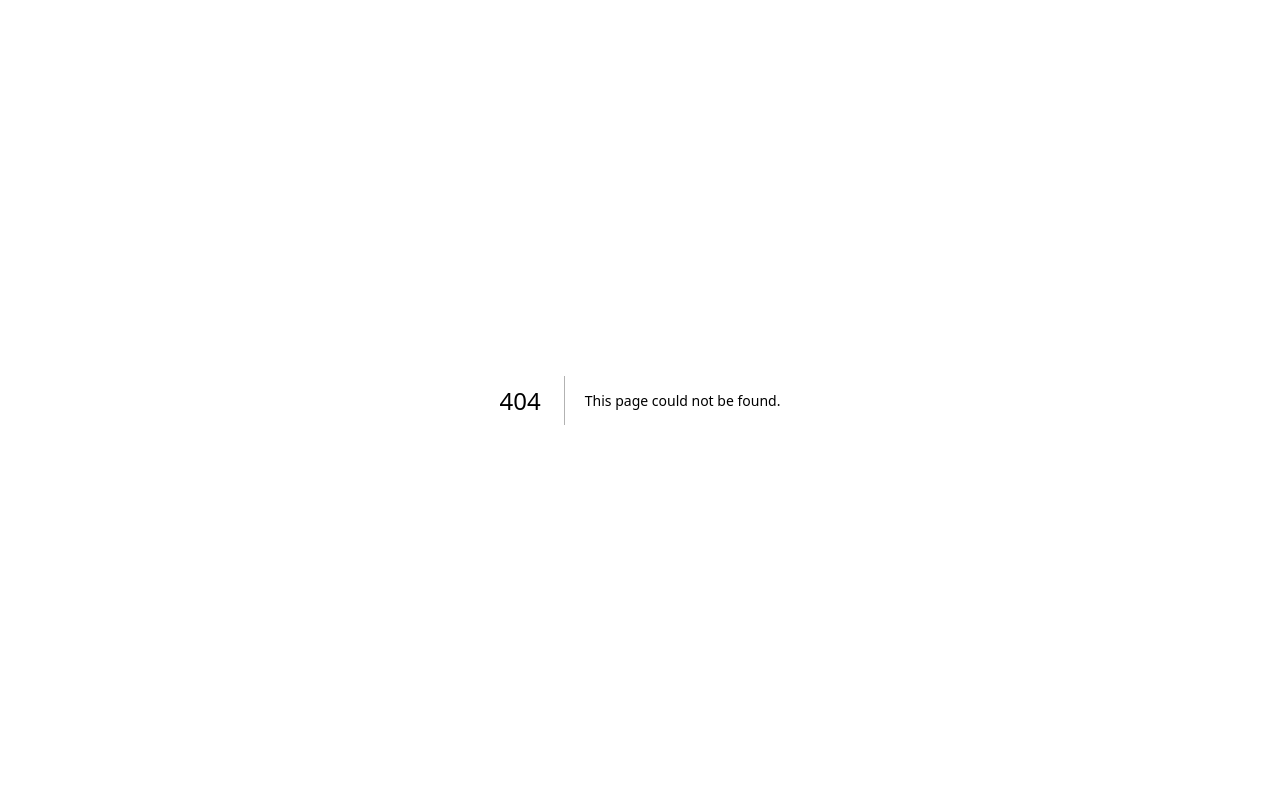
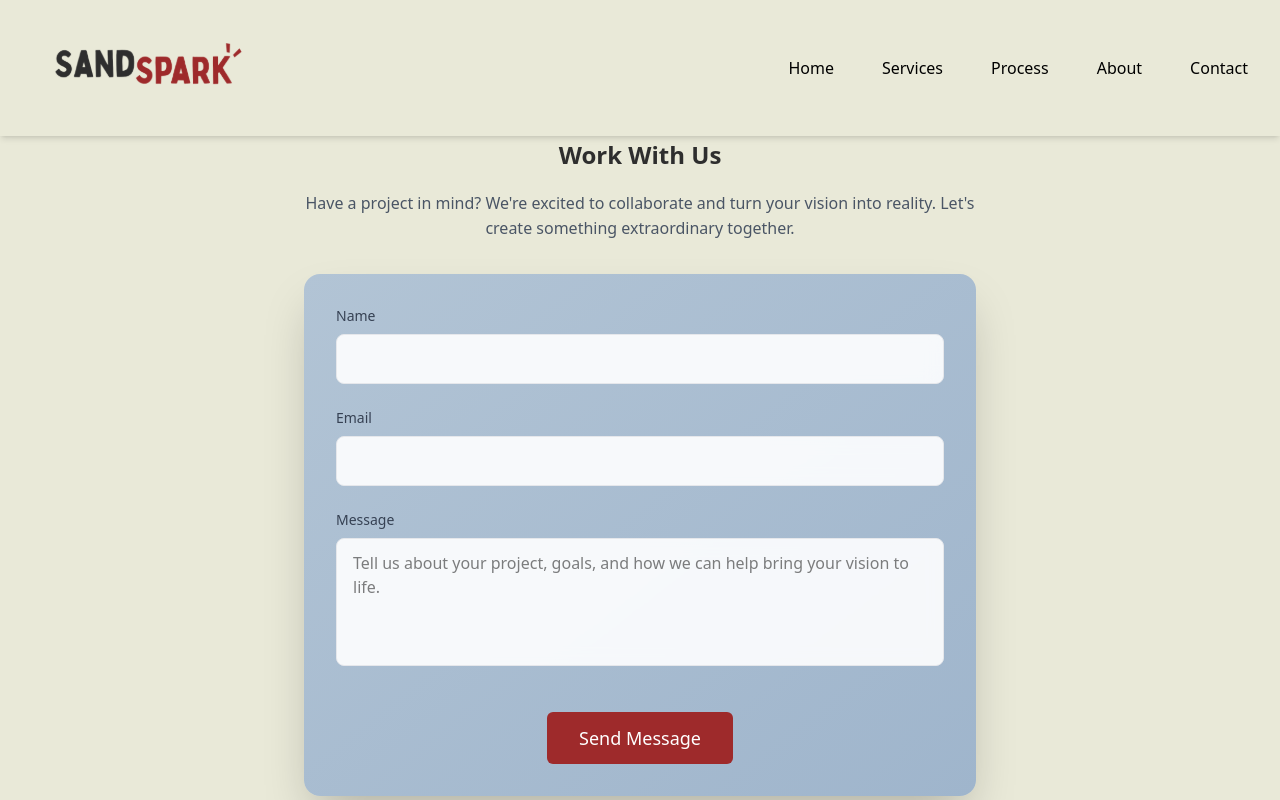
Before and after one commit to mohakh2/sandspark, a Next.js app: page /Contact-us in a window 1280 px wide. Before the commit this address had no page. Shown: the top 800 px of the page. Built offline with nearby package versions, Linux system fonts and the light colour scheme.

Commit message:
feat: add 'contact' variant to Button component and integrate Contact Us section in HomeTemplate with new Footer component

```diff
--- /dev/null
+++ b/src/app/Contact-us/page.tsx
@@ -0,0 +1,13 @@
+import Navbar from "@/components/navbar";
+import Footer from "@/components/organisms/Footer";
+import ContactForm from "@/components/organisms/ContactForm";
+
+export default function ContactUs() {
+  return (
+    <>
+      <Navbar />
+      <ContactForm />
+      <Footer />
+    </>
+  );
+}
--- a/src/components/atoms/Button.tsx
+++ b/src/components/atoms/Button.tsx
@@ -4,7 +4,7 @@ import Link from "next/link"
 import { ButtonHTMLAttributes } from "react"
 
 type ButtonProps = ButtonHTMLAttributes<HTMLButtonElement> & {
-  variant: 'primary' | 'secondary' | 'navbar'
+  variant: 'primary' | 'secondary' | 'navbar' | 'contact'
   children: React.ReactNode
   href?: string
 }
@@ -20,7 +20,8 @@ export default function Button({
   const variantStyles = {
     primary: "text-white bg-[var(--button-primary)]",
     secondary: "text-white bg-[var(--button-secondary)]",
-    navbar: "text-black"
+    navbar: "text-black",
+    contact: "text-white bg-[var(--button-primary)] w-[200px] text-center text-lg font-bold"
   }
 
   const className = `${baseStyles} ${variantStyles[variant]} ${customClassName || ''}`
--- /dev/null
+++ b/src/components/organisms/ContactForm.tsx
@@ -0,0 +1,138 @@
+'use client'
+import { FormEvent, useState } from 'react';
+import Button from '@/components/atoms/Button';
+import Heading from '@/components/atoms/Heading';
+
+interface FormData {
+  name: string;
+  email: string;
+  message: string;
+}
+
+export default function ContactForm() {
+  const [formData, setFormData] = useState<FormData>({
+    name: '',
+    email: '',
+    message: ''
+  });
+  const [isSubmitting, setIsSubmitting] = useState(false);
+  const [submitted, setSubmitted] = useState(false);
+
+  const handleChange = (e: React.ChangeEvent<HTMLInputElement | HTMLTextAreaElement>) => {
+    const { name, value } = e.target;
+    setFormData(prev => ({ ...prev, [name]: value }));
+  };
+
+  const handleSubmit = async (e: FormEvent) => {
+    e.preventDefault();
+    setIsSubmitting(true);
+
+    try {
+      // Here you would add your API call
+      await new Promise(resolve => setTimeout(resolve, 1000));
+      setSubmitted(true);
+      setFormData({ name: '', email: '', message: '' });
+    } catch (error) {
+      console.error('Error submitting form:', error);
+    } finally {
+      setIsSubmitting(false);
+    }
+  };
+
+  if (submitted) {
+    return (
+      <div className="flex flex-col items-center justify-center min-h-[400px] text-center px-4 animate-fadeIn">
+        <div className="bg-green-50 rounded-full p-4 mb-4 animate-scaleIn">
+          <svg className="w-12 h-12 text-green-500 mx-auto animate-checkmark" fill="none" stroke="currentColor" viewBox="0 0 24 24">
+            <path strokeLinecap="round" strokeLinejoin="round" strokeWidth="2" d="M5 13l4 4L19 7" />
+          </svg>
+        </div>
+        <Heading size="md" className="mb-4 animate-slideUp delay-200">Thank You!</Heading>
+        <p className="text-gray-600 mb-8 animate-slideUp delay-300">We've received your message and will get back to you soon.</p>
+        <Button
+          variant="primary"
+          onClick={() => setSubmitted(false)}
+          className="animate-slideUp delay-400 hover:scale-105 transition-transform duration-200"
+        >
+          Send Another Message
+        </Button>
+      </div>
+    );
+  }
+
+  return (
+    <div className="flex flex-col items-center justify-center w-full max-w-4xl mx-auto px-4 animate-fadeIn">
+      <Heading size="md" className="text-center mb-4 animate-slideDown">Work With Us</Heading>
+      <p className="text-center text-gray-600 mb-8 max-w-2xl animate-slideDown delay-100">
+        Have a project in mind? We're excited to collaborate and turn your vision into reality.
+        Let's create something extraordinary together.
+      </p>
+      <section className="w-full max-w-2xl animate-slideUp delay-200">
+        <div className="w-full rounded-2xl p-8 shadow-2xl bg-gradient-to-br from-[#B2C4D5] to-[#9FB5CC] hover:shadow-3xl transition-all duration-300">
+          <form onSubmit={handleSubmit} className="space-y-6">
+            <div className="space-y-2 group">
+              <label htmlFor="name" className="block text-sm font-medium text-gray-700 transition-colors group-focus-within:text-[#FFB74C]">Name</label>
+              <input
+                id="name"
+                name="name"
+                type="text"
+                value={formData.name}
+                onChange={handleChange}
+                className="w-full px-4 py-3 rounded-lg bg-white/90 backdrop-blur-sm border border-gray-200 focus:outline-none focus:border-[#FFB74C] focus:ring-2 focus:ring-[#FFB74C]/20 transition-all duration-200 text-black transform-gpu hover:translate-x-1"
+                required
+                minLength={2}
+              />
+            </div>
+
+            <div className="space-y-2 group">
+              <label htmlFor="email" className="block text-sm font-medium text-gray-700 transition-colors group-focus-within:text-[#FFB74C]">Email</label>
+              <input
+                id="email"
+                name="email"
+                type="email"
+                value={formData.email}
+                onChange={handleChange}
+                className="w-full px-4 py-3 rounded-lg bg-white/90 backdrop-blur-sm border border-gray-200 focus:outline-none focus:border-[#FFB74C] focus:ring-2 focus:ring-[#FFB74C]/20 transition-all duration-200 text-black transform-gpu hover:translate-x-1"
+                required
+                pattern="[a-z0-9._%+-]+@[a-z0-9.-]+\.[a-z]{2,}$"
+              />
+            </div>
+
+            <div className="space-y-2 group">
+              <label htmlFor="message" className="block text-sm font-medium text-gray-700 transition-colors group-focus-within:text-[#FFB74C]">Message</label>
+              <textarea
+                id="message"
+                name="message"
+                value={formData.message}
+                onChange={handleChange}
+                className="w-full h-32 px-4 py-3 rounded-lg bg-white/90 backdrop-blur-sm border border-gray-200 focus:outline-none focus:border-[#FFB74C] focus:ring-2 focus:ring-[#FFB74C]/20 transition-all duration-200 resize-none text-black transform-gpu hover:translate-x-1"
+                required
+                minLength={10}
+                placeholder="Tell us about your project, goals, and how we can help bring your vision to life."
+              />
+            </div>
+
+            <div className="flex justify-center pt-4">
+              <Button
+                type="submit"
+                variant="primary"
+                disabled={isSubmitting}
+                className="relative px-8 py-3 text-lg font-medium transition-all duration-300 transform hover:scale-105 hover:rotate-1 active:scale-95"
+              >
+                {isSubmitting ? (
+                  <div className="flex items-center">
+                    <svg className="animate-spin -ml-1 mr-3 h-5 w-5 text-white" xmlns="http://www.w3.org/2000/svg" fill="none" viewBox="0 0 24 24">
+                      <circle className="opacity-25" cx="12" cy="12" r="10" stroke="currentColor" strokeWidth="4"></circle>
+                      <path className="opacity-75" fill="currentColor" d="M4 12a8 8 0 018-8V0C5.373 0 0 5.373 0 12h4zm2 5.291A7.962 7.962 0 014 12H0c0 3.042 1.135 5.824 3 7.938l3-2.647z"></path>
+                    </svg>
+                    Sending...
+                  </div>
+                ) : 'Send Message'}
+              </Button>
+            </div>
+          </form>
+        </div>
+      </section>
+    </div>
+  );
+}
--- /dev/null
+++ b/src/components/organisms/Footer.tsx
@@ -0,0 +1,18 @@
+export default function Footer() {
+    return (
+    <footer className="w-full border-t mt-40" id="contact">
+        <div className="container mx-auto py-8 px-4">
+          <div className="flex flex-col md:flex-row justify-between items-center">
+            <div className="mb-4 md:mb-0">
+              <h3 className="text-lg font-bold">SandSpark Digital</h3>
+              <p className="text-sm">Websites that Work. Ideas that Ignite.</p>
+            </div>
+            <div className="text-sm text-center md:text-right">
+              <p>© 2024 SandSpark Digital. All rights reserved.</p>
+              <p>Contact: info@sandsparkdigital.com</p>
+            </div>
+          </div>
+        </div>
+      </footer>
+    )
+}
--- a/src/components/templates/HomeTemplate.tsx
+++ b/src/components/templates/HomeTemplate.tsx
@@ -10,6 +10,9 @@ import FeatureShowcase from "../organisms/FeatureShowcase";
 import HowItWorks from "../organisms/HowItWorks";
 import { useRef } from "react";
 import ChatBox from "../molecules/ChatBox";
+import Button from "../atoms/Button";
+import Heading from "../atoms/Heading";
+import Footer from "../organisms/Footer";
 
 // Extend Window interface to include our custom property
 declare global {
@@ -119,19 +122,14 @@ export default function HomeTemplate({
         steps={howItWorksData.steps}
       />
 
+      {/* Contact Us Button */}
+      <div className="flex flex-col items-center justify-center">
+        <Heading size="md" className="text-center mb-6 sm:mb-12">Let’s Build Something Smart Together.</Heading>
+        <Button variant="contact" href="/Contact-us">Work with us</Button>
+      </div>
+
       {/* Footer Section */}
-      <footer className="container mx-auto py-8 px-4 mt-8 border-t" id="contact">
-        <div className="flex flex-col md:flex-row justify-between items-center">
-          <div className="mb-4 md:mb-0">
-            <h3 className="text-lg font-bold">SandSpark Digital</h3>
-            <p className="text-sm">Websites that Work. Ideas that Ignite.</p>
-          </div>
-          <div className="text-sm text-center md:text-right">
-            <p>© 2024 SandSpark Digital. All rights reserved.</p>
-            <p>Contact: info@sandsparkdigital.com</p>
-          </div>
-        </div>
-      </footer>
+      <Footer />
 
       <ChatBox />
     </>
```
